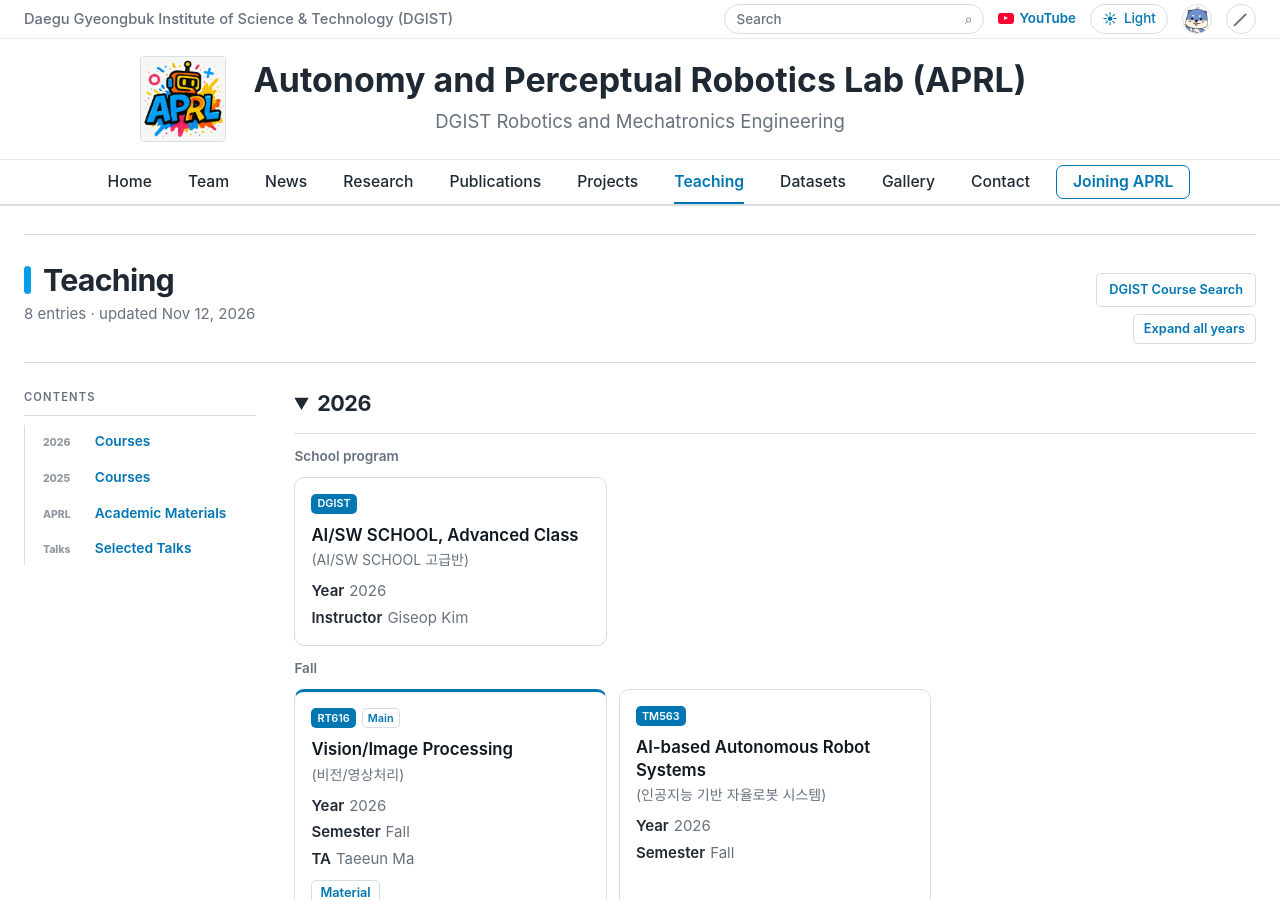
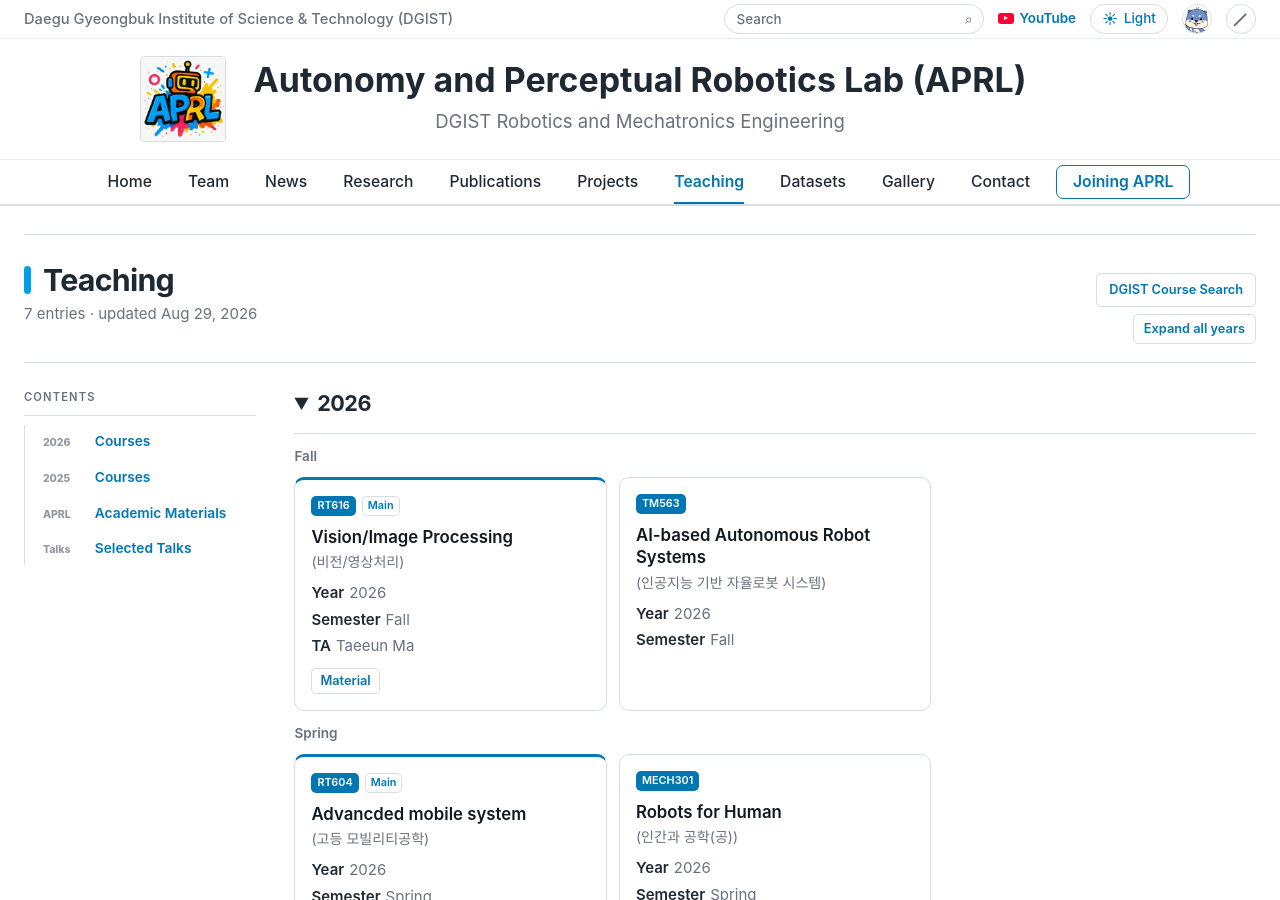
Before and after one commit to team-aprl/team-aprl.github.io, a Jekyll site: the page built from teaching.html, in a window 1280 px wide and 900 px high. Built offline with Jekyll 4.4.1, drawn with Linux system fonts in a browser that asks for light colours.

Commit message:
Revert "Add AI SW School teaching"
This reverts commit fd4f730d9a58a9a252c0566ebf5e50e93cc79f3e.

```diff
--- a/teaching.html
+++ b/teaching.html
@@ -10,7 +10,7 @@
 ---
 
 <main class="page">
-      <section id="teaching" class="publications-section teaching-section"><div class="publications-heading"><div><h1>Teaching</h1><p>8 entries &middot; updated Nov 12, 2026</p></div><div class="teaching-heading-actions"><a class="teaching-course-search" href="https://welcome.dgist.ac.kr/ucs/ucsqProfRespSbjtInq/index.do" target="_blank" rel="noopener noreferrer">DGIST Course Search</a><button class="teaching-toggle-all" type="button" aria-expanded="false">Expand all years</button></div></div>
+      <section id="teaching" class="publications-section teaching-section"><div class="publications-heading"><div><h1>Teaching</h1><p>7 entries &middot; updated Aug 29, 2026</p></div><div class="teaching-heading-actions"><a class="teaching-course-search" href="https://welcome.dgist.ac.kr/ucs/ucsqProfRespSbjtInq/index.do" target="_blank" rel="noopener noreferrer">DGIST Course Search</a><button class="teaching-toggle-all" type="button" aria-expanded="false">Expand all years</button></div></div>
         <div class="teaching-layout">
           <aside class="teaching-toc">
             <nav aria-label="Teaching contents">
@@ -27,9 +27,6 @@
           <div class="teaching-content-stack">
         <details id="teaching-2026" class="teaching-year-group" data-teaching-year="2026" open>
           <summary class="publication-year">2026</summary>
-          <div class="teaching-semester">School program</div><div class="teaching-list">
-          <article class="teaching-card"><div class="teaching-title-row"><span class="pub-badge pub-year">DGIST</span><h3>AI/SW SCHOOL, Advanced Class<span>(AI/SW SCHOOL 고급반)</span></h3></div><div class="publication-meta"><span><b>Year</b>2026</span><span><b>Instructor</b>Giseop Kim</span></div></article>
-          </div>
           <div class="teaching-semester">Fall</div><div class="teaching-list">
           <article class="teaching-card teaching-main"><div class="teaching-title-row"><span class="pub-badge pub-year">RT616</span><span class="pub-badge aprl">Main</span><h3>Vision/Image Processing<span>(비전/영상처리)</span></h3></div><div class="publication-meta"><span><b>Year</b>2026</span><span><b>Semester</b>Fall</span>
               <span><b>TA</b>Taeeun Ma</span>
```
